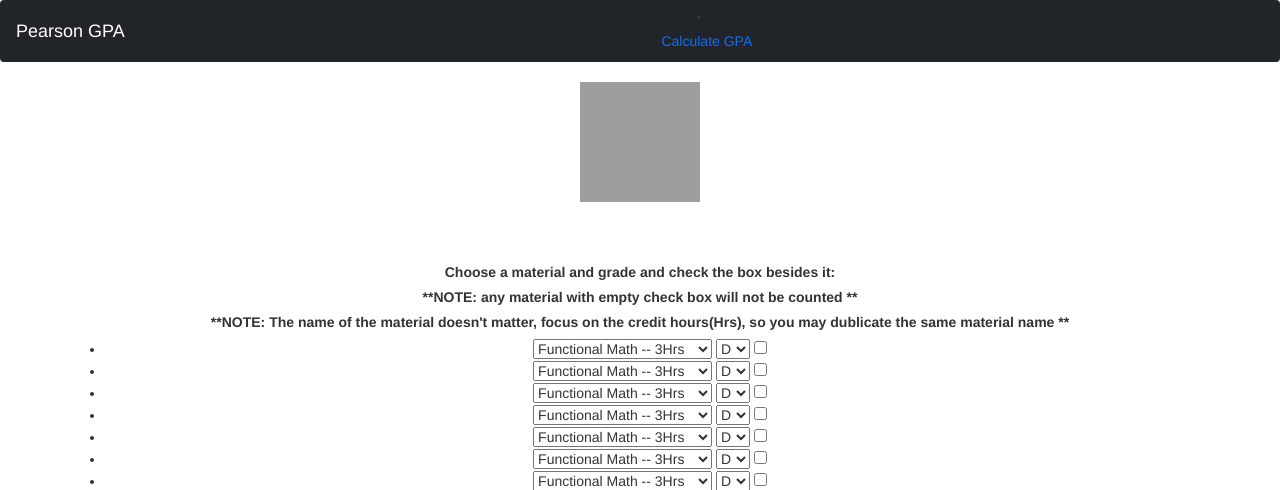
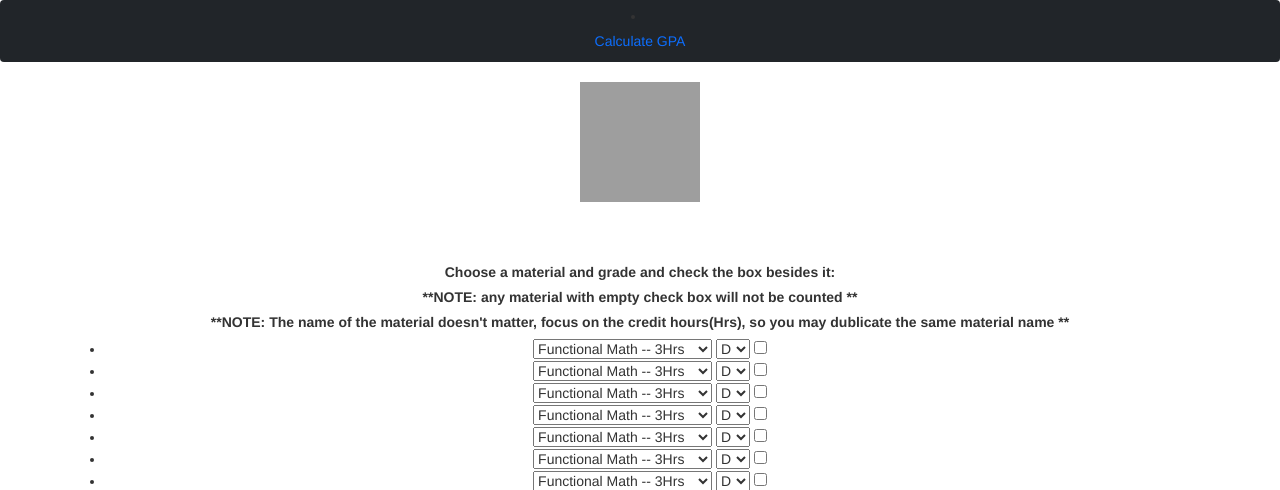
Before and after one commit to Mtehabsim/calculatorgpa, a Django app: page / in a window 1280 px wide. Shown: the top 490 px of the page. Run offline with Django 3.2, Linux system fonts and the light colour scheme; data comes from the database, SQL or seed files in the repository; some libraries are stand-ins or nearby versions; grey boxes are pictures that could not be loaded.

Commit message:
initial1234

```diff
--- a/calculator/templates/calculator/base.html
+++ b/calculator/templates/calculator/base.html
@@ -14,7 +14,6 @@
   <body style="text-align:center;">
     <nav class="navbar navbar-expand-lg navbar-dark bg-dark">
   <div style="text-align:center;" class="container-fluid">
-    <a class="navbar-brand" href="#">Pearson GPA</a>
     <button class="navbar-toggler" type="button" data-bs-toggle="collapse" data-bs-target="#navbarSupportedContent" aria-controls="navbarSupportedContent" aria-expanded="false" aria-label="Toggle navigation">
       <span class="navbar-toggler-icon"></span>
     </button>
```
